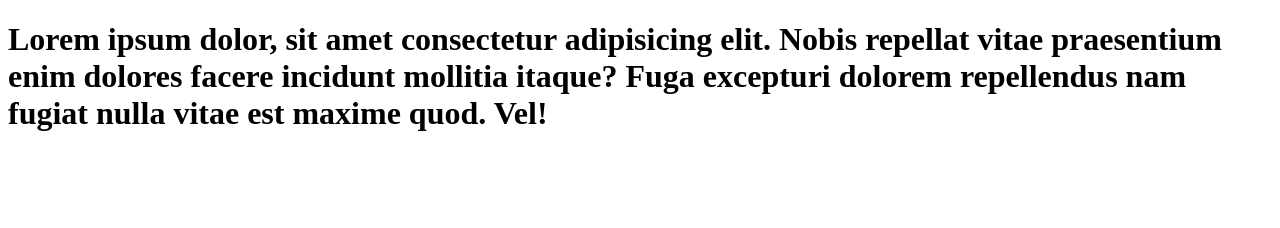
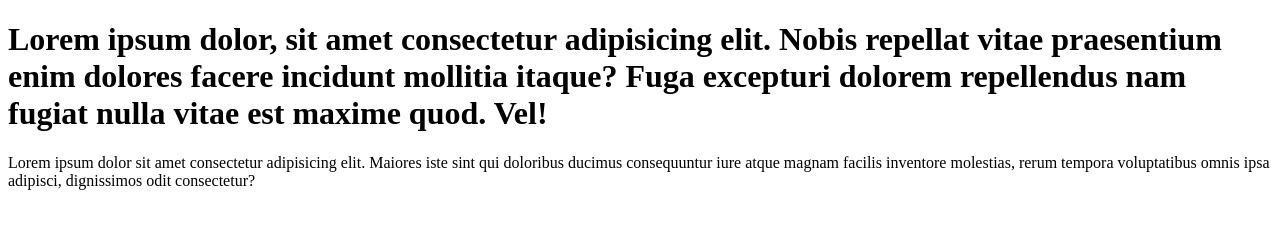
Before and after one commit to Shinozakijo/learn-git, a plain HTML site: page index.html in a window 1280 px wide. Drawn offline with Linux system fonts and the light colour scheme.

Commit message:
add paragraph to code

```diff
--- a/index.html
+++ b/index.html
@@ -7,5 +7,6 @@
 </head>
 <body>
     <h1>Lorem ipsum dolor, sit amet consectetur adipisicing elit. Nobis repellat vitae praesentium enim dolores facere incidunt mollitia itaque? Fuga excepturi dolorem repellendus nam fugiat nulla vitae est maxime quod. Vel!</h1>
+    <p>Lorem ipsum dolor sit amet consectetur adipisicing elit. Maiores iste sint qui doloribus ducimus consequuntur iure atque magnam facilis inventore molestias, rerum tempora voluptatibus omnis ipsa adipisci, dignissimos odit consectetur?</p>
 </body>
 </html>
```
